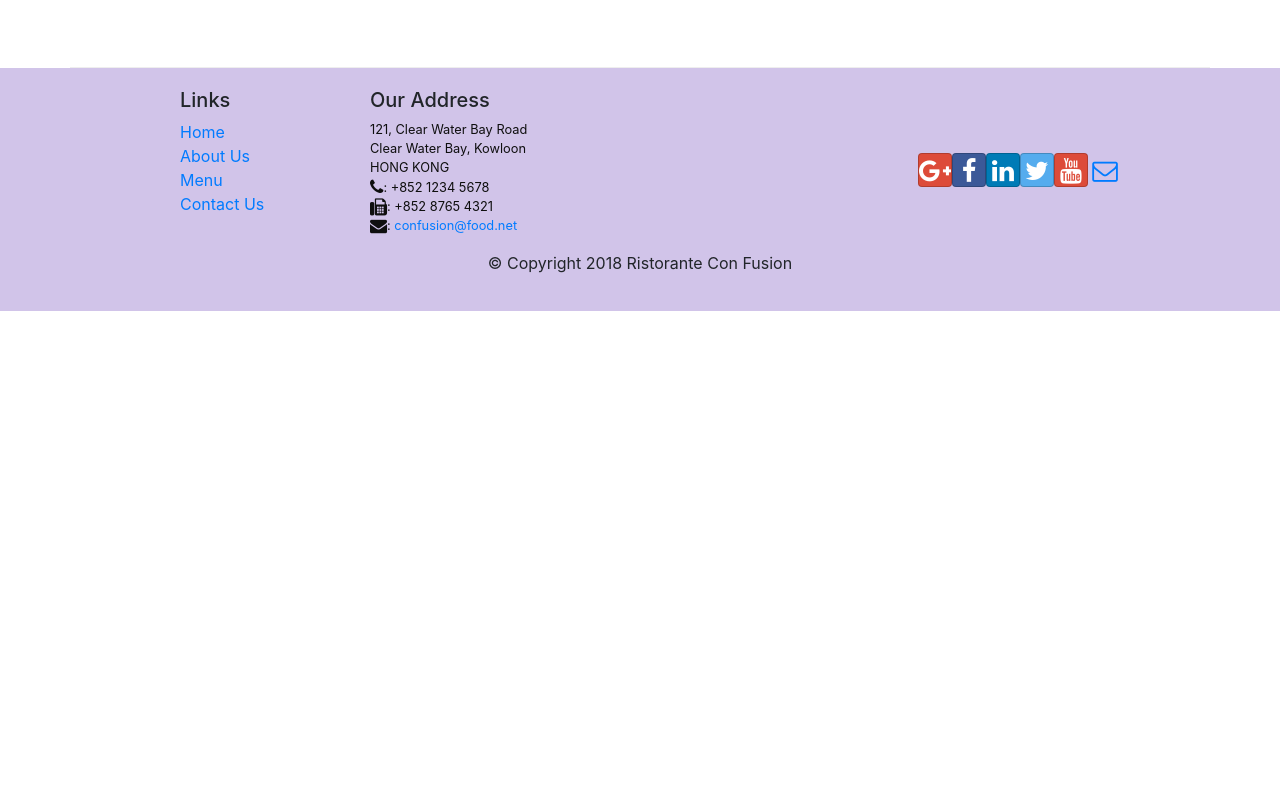
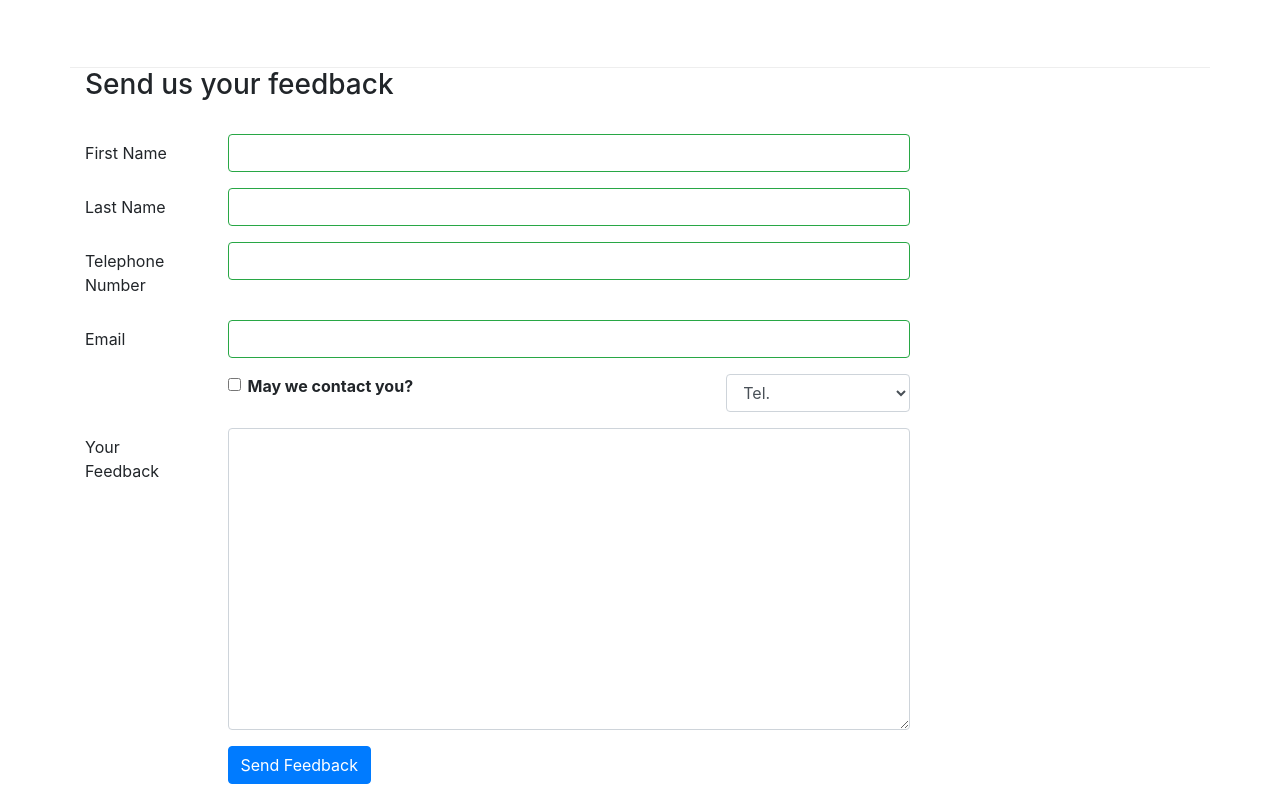
Before and after one commit to anderson290/react-web, a React (Create React App) app: page /contactus in a window 1280 px wide. Shown: the part 780-1580 px from the top of the page. Before the commit the page ends 1091 px from the top, so only its background shows below. Built offline with nearby package versions, Linux system fonts and the light colour scheme.

Commit message:
Controlled Forms

```diff
--- a/src/components/ContactComponent.js
+++ b/src/components/ContactComponent.js
@@ -1,7 +1,106 @@
-import React from "react";
+import React, { Component } from "react";
 import { Link } from "react-router-dom";
-import { Breadcrumb, BreadcrumbItem } from "reactstrap";
-const Contact = (props) => {
+import {
+  Breadcrumb,
+  BreadcrumbItem,
+  Button,
+  Form,
+  FormGroup,
+  Label,
+  Input,
+  Col,
+  Row,
+  FormFeedback,
+} from "reactstrap";
+
+class Contact extends Component {
+  constructor(props) {
+    super(props);
+
+    this.state = {
+      firstname: "",
+      lastname: "",
+      telnum: "",
+      email: "",
+      agree: false,
+      contactType: "Tel.",
+      message: "",
+      touched: {
+        firstname: false,
+        lastname: false,
+        telnum: false,
+        email: false,
+      },
+    };
+    this.handleSubmit = this.handleSubmit.bind(this);
+    this.handleInputChange = this.handleInputChange.bind(this);
+    this.handleBlur = this.handleBlur.bind(this);
+  }
+
+  handleInputChange(event) {
+    const target = event.target;
+    const value = target.type === "checkbox" ? target.checked : target.value;
+    const name = target.name;
+
+    this.setState({
+      [name]: value,
+    });
+  }
+
+  handleSubmit(event) {
+    console.log("CUrrent state is", this.state);
+    alert("");
+    event.preventDefault();
+  }
+
+  handleBlur = (field) => (evt) => {
+    this.setState({
+      touched: { ...this.state.touched, [field]: true },
+    });
+  };
+
+  validate(firstname, lastname, telnum, email) {
+    const errors = {
+      firstname: "",
+      lastname: "",
+      telnum: "",
+      email: "",
+    };
+
+    if (this.state.touched.firstname && firstname.length < 3) {
+      errors.firstname = "First Name should be >= 3 characters";
+    } else if (this.state.touched.firstname && firstname.length > 10) {
+      errors.firstname = "First Name should be <= 10 characters";
+    }
+
+    if (this.state.touched.lastname && lastname.length < 3) {
+      errors.lastname = "Last Name should be >= 3 characters";
+    } else if (this.state.touched.lastname && lastname.length > 10) {
+      errors.lastname = "Last Name should be <= 10 characters";
+    }
+
+    const reg = /^\d+$/;
+    if (this.state.touched.telnum && !reg.test(telnum)) {
+      errors.telnum = "Tel. Number should contain only numbers";
+    }
+
+    if (
+      this.state.touched.email &&
+      email.split("").filter((x) => x === "@").length !== 1
+    ) {
+      errors.email = "Email should contain a @";
+    }
+
+    return errors;
+  }
+
+  render() {
+    const errors = this.validate(
+      this.state.firstname,
+      this.state.lastname,
+      this.state.telnum,
+      this.state.email
+    );
     return (
       <div className="container">
         <div className="row">
@@ -61,8 +160,149 @@
             </div>
           </div>
         </div>
+        <div className="row">
+          <div className="col-12">
+            <h3>Send us your feedback</h3>
+          </div>
+          <div className="col-12 col-md-9 my-4">
+            <Form onSubmit={this.handleSubmit}>
+              <FormGroup row>
+                <Label htmlFor="firstname" md={2}>
+                  First Name
+                </Label>
+                <Col md={10}>
+                  <Input
+                    type="text"
+                    id="firstname"
+                    name="firstname"
+                    pĺaceholder="First Name"
+                    valid={errors.firstname === ''}
+                    invalid={errors.firstname !== ''}
+                    value={this.state.firstname}
+                    onBlur={this.handleBlur('firstname')}
+                    onChange={this.handleInputChange}
+                  />
+                  <FormFeedback>{errors.firstname}</FormFeedback>
+                </Col>
+              </FormGroup>
+              <FormGroup row>
+                <Label htmlFor="lastname" md={2}>
+                  Last Name
+                </Label>
+                <Col md={10}>
+                  <Input
+                    type="text"
+                    id="lastname"
+                    name="lastname"
+                    pĺaceholder="Last Name"
+                    valid={errors.lastname === ''}
+                    invalid={errors.lastname !== ''}
+                    value={this.state.lastname}
+                    onBlur={this.handleBlur('lastname')}
+                    onChange={this.handleInputChange}
+                  />
+                  <FormFeedback>{errors.lastname}</FormFeedback>
+                </Col>
+              </FormGroup>
+              <FormGroup row>
+                <Label htmlFor="telnum" md={2}>
+                  Telephone Number
+                </Label>
+                <Col md={10}>
+                  <Input
+                    type="tel"
+                    id="telnum"
+                    name="telnum"
+                    pĺaceholder="Telephone Number"
+                    value={this.state.telnum}
+                    valid={errors.telnum === ''}
+                    invalid={errors.telnum !== ''}
+                    onBlur={this.handleBlur('telnum')}
+                    onChange={this.handleInputChange}
+                  />
+                  <FormFeedback>{errors.telnum}</FormFeedback>
+                </Col>
+              </FormGroup>
+              <FormGroup row>
+                <Label htmlFor="email" md={2}>
+                  Email
+                </Label>
+                <Col md={10}>
+                  <Input
+                    type="email"
+                    id="email"
+                    name="email"
+                    pĺaceholder="Email"
+                    value={this.state.email}
+                    valid={errors.email === ''}
+                    invalid={errors.email !== ''}
+                    onBlur={this.handleBlur('email')}
+                    onChange={this.handleInputChange}
+                  />
+                  <FormFeedback>{errors.email}</FormFeedback>
+                </Col>
+              </FormGroup>
+              <FormGroup row>
+                <Col md={{ size: 6, offset: 2 }}>
+                  <FormGroup check>
+                    <Label check>
+                      <Input
+                        type="checkbox"
+                        id="agree"
+                        name="agree"
+                        checked={this.state.agree}
+                        onChange={this.handleInputChange}
+                      />{" "}
+                      <strong>May we contact you?</strong>
+                    </Label>
+                  </FormGroup>
+                </Col>
+                <Col md={{ size: 3, offset: 1 }}>
+                  <Input
+                    type="select"
+                    id="contactType"
+                    name="contactType"
+                    value={this.state.contactType}
+                    onChange={this.handleInputChange}
+                  >
+                    <option>Tel.</option>
+                    <option>Email</option>
+                  </Input>
+                </Col>
+              </FormGroup>
+              <FormGroup row>
+                <Label htmlFor="message" md={2}>
+                  Your Feedback
+                </Label>
+                <Col md={10}>
+                  <Input
+                    type="textarea"
+                    id="message"
+                    name="message"
+                    rows="12"
+                    value={this.state.message}
+                    onChange={this.handleInputChange}
+                  />
+                </Col>
+              </FormGroup>
+              <FormGroup row>
+                <Col md={{ size: 10, offset: 2 }}>
+                  <Button
+                    type="submit"
+                    id="submit"
+                    name="submit"
+                    color="primary"
+                  >
+                    Send Feedback
+                  </Button>
+                </Col>
+              </FormGroup>
+            </Form>
+          </div>
+        </div>
       </div>
     );
-};
+  }
+}
 
 export default Contact;
```
Lines whose indentation alone changed are shown as unchanged.
